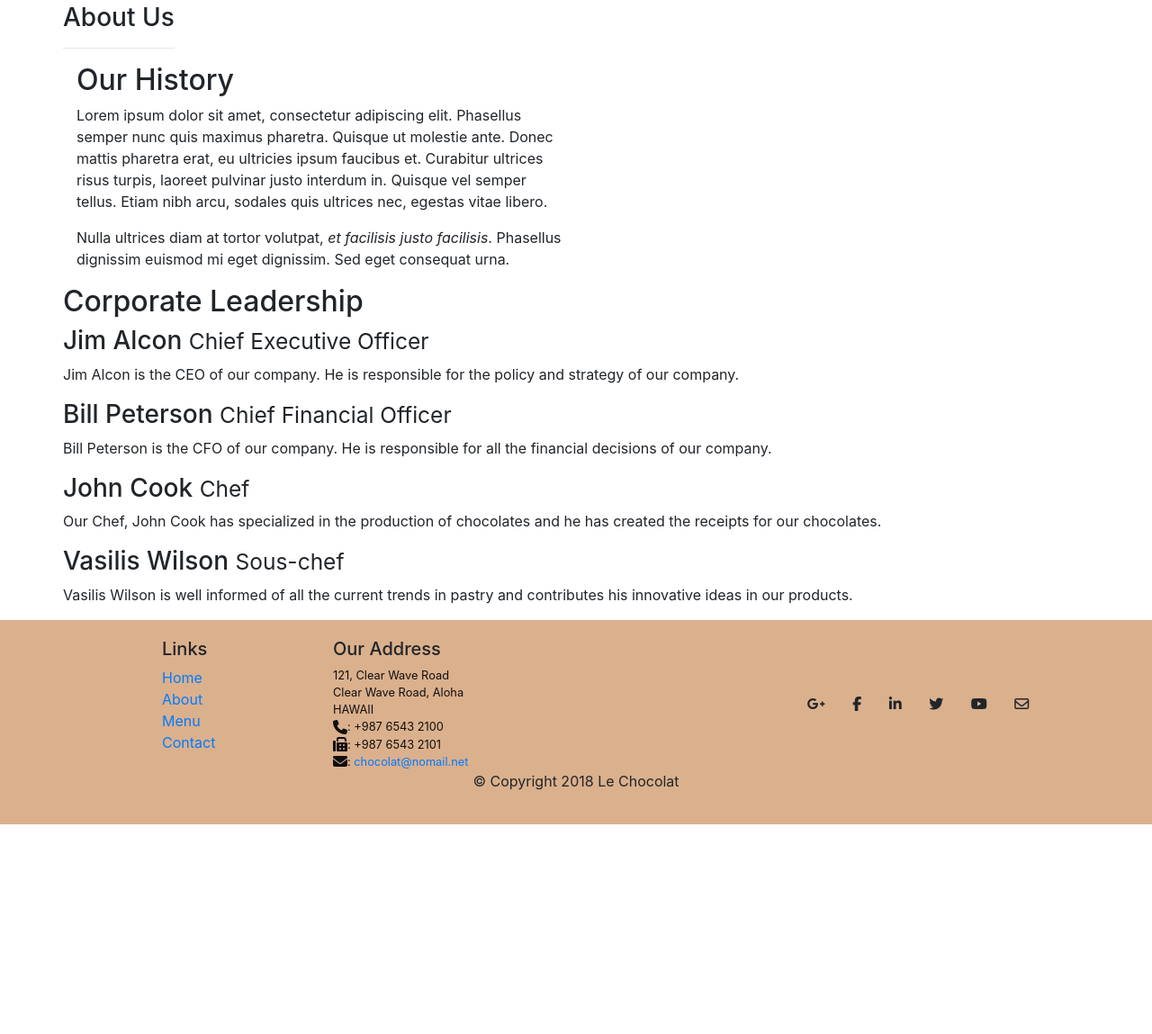
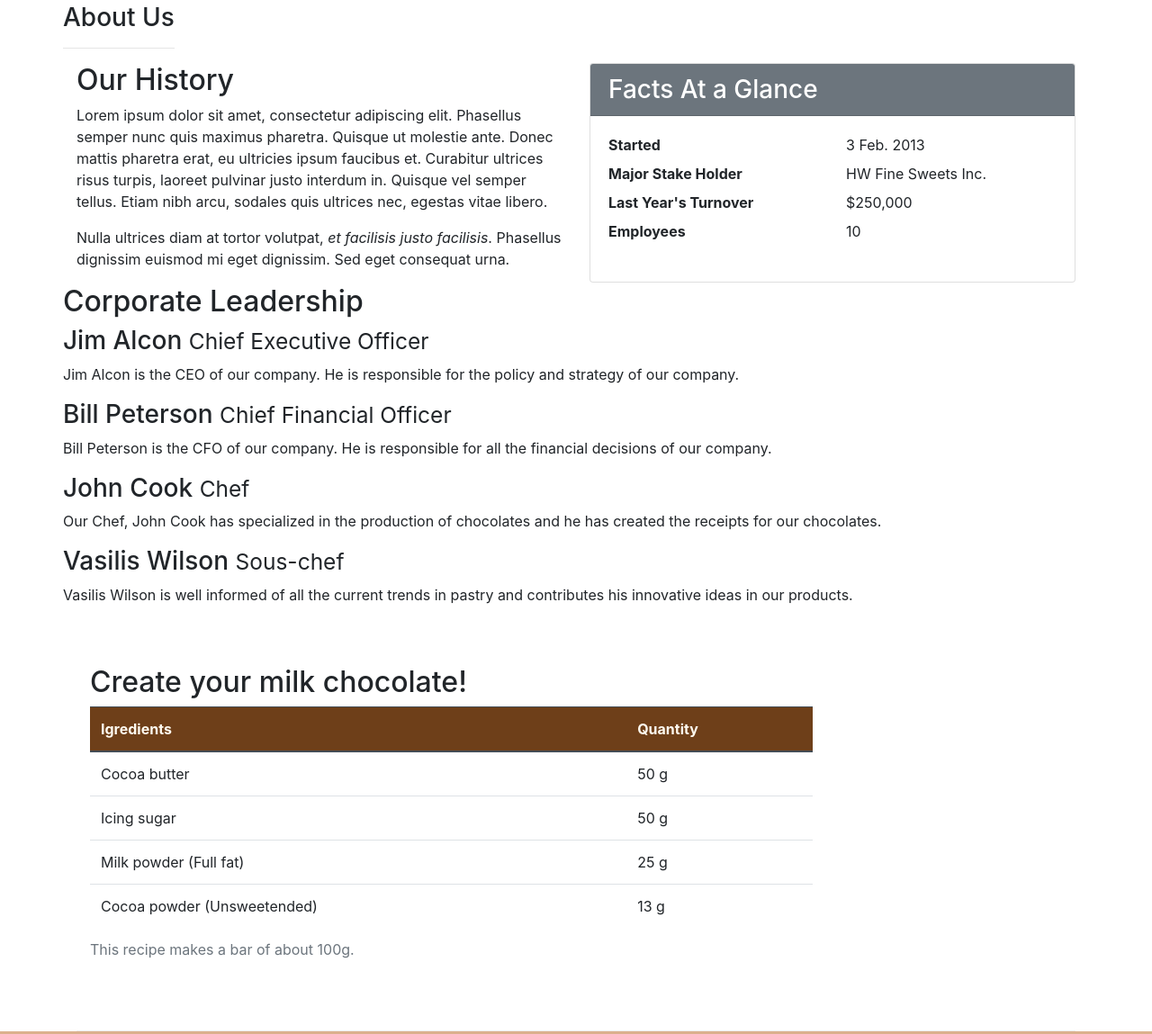
Before and after one commit to TahaDziri/lechocolat, a plain HTML site: page aboutus.html in a window 1280 px wide. Shown: the part 371-1520 px from the top of the page at 90% size. Before the commit the page ends 1287 px from the top, so only its background shows below. Drawn offline with nearby package versions, Linux system fonts and the light colour scheme.

Commit message:
Tables and Cards

```diff
--- a/aboutus.html
+++ b/aboutus.html
@@ -75,6 +75,21 @@
                     euismod mi eget dignissim. Sed eget consequat urna. </p>
             </div>
             <div class="col col-sm">
+                    <div class="card">
+                            <h3 class="card-header bg-secondary text-white">Facts At a Glance</h3>
+                            <div class="card-body">
+                                <dl class="row">
+                                    <dt class="col-6">Started</dt>
+                                    <dd class="col-6">3 Feb. 2013</dd>
+                                    <dt class="col-6">Major Stake Holder</dt>
+                                    <dd class="col-6">HW Fine Sweets Inc.</dd>
+                                    <dt class="col-6">Last Year's Turnover</dt>
+                                    <dd class="col-6">$250,000</dd>
+                                    <dt class="col-6">Employees</dt>
+                                    <dd class="col-6">10</dd>
+                                </dl>
+                            </div>
+                        </div>
             </div>
         </div>
 
@@ -96,7 +111,42 @@
                     ideas in our products. </p>
             </div>
         </div>
-
+        <div class="row row-content">
+            <div class="col-12 col-sm-9">
+                <h2> Create your milk chocolate!</h2>
+                <div class="table-responsive">
+                    <table class="table table-hover">
+                        <caption>This recipe makes a bar of about 100g.</caption>
+                        <thead class="thead-dark">
+                            <tr>
+                                <th>Igredients</th>
+                                <th>Quantity</th>
+                            </tr>
+                        </thead>
+                        <tbody>
+                            <tr>
+                                <td>Cocoa butter</td>
+                                <td>50 g</td>
+                            </tr>
+                            <tr>
+                                <td>Icing sugar</td>
+                                <td>50 g</td>
+                            </tr>
+                            <tr>
+                                <td>Milk powder (Full fat)</td>
+                                <td>25 g</td>
+                            </tr>
+                            <tr>
+                                <td>Cocoa powder (Unsweetended)</td>
+                                <td>13 g</td>
+                            </tr>
+                        </tbody>
+                    </table>
+                </div>
+            </div>
+            <div class="col-12 col-sm-3">
+            </div>
+        </div>
     </div>
 
     <footer class="footer">
@@ -125,7 +175,7 @@
                 </div>
                 <div class="col-sm align-self-center">
                     <div style="text-align:center">
-                            <a class="btn btn-social-icon btn-google-plus" href ="http://google.com/+">
+                        <a class="btn btn-social-icon btn-google-plus" href="http://google.com/+">
                             <i class="fa fa-google-plus"></i></a>
                         <a class="btn btn-social-icon btn-facebook" href="http://www.facebook.com/profile.php?id=">
                             <i class="fa fa-facebook"></i></a>
--- a/css/style.css
+++ b/css/style.css
@@ -31,4 +31,8 @@ address{
 body{
     padding:50px 0px 0px 0px;
     z-index:0;
+}.table .thead-dark th{
+    color:floralwhite;
+    background-color:#6E3F19
 }
+tr:hover {background-color:#dbb08db0!important}
```
Lines whose indentation alone changed are shown as unchanged.
